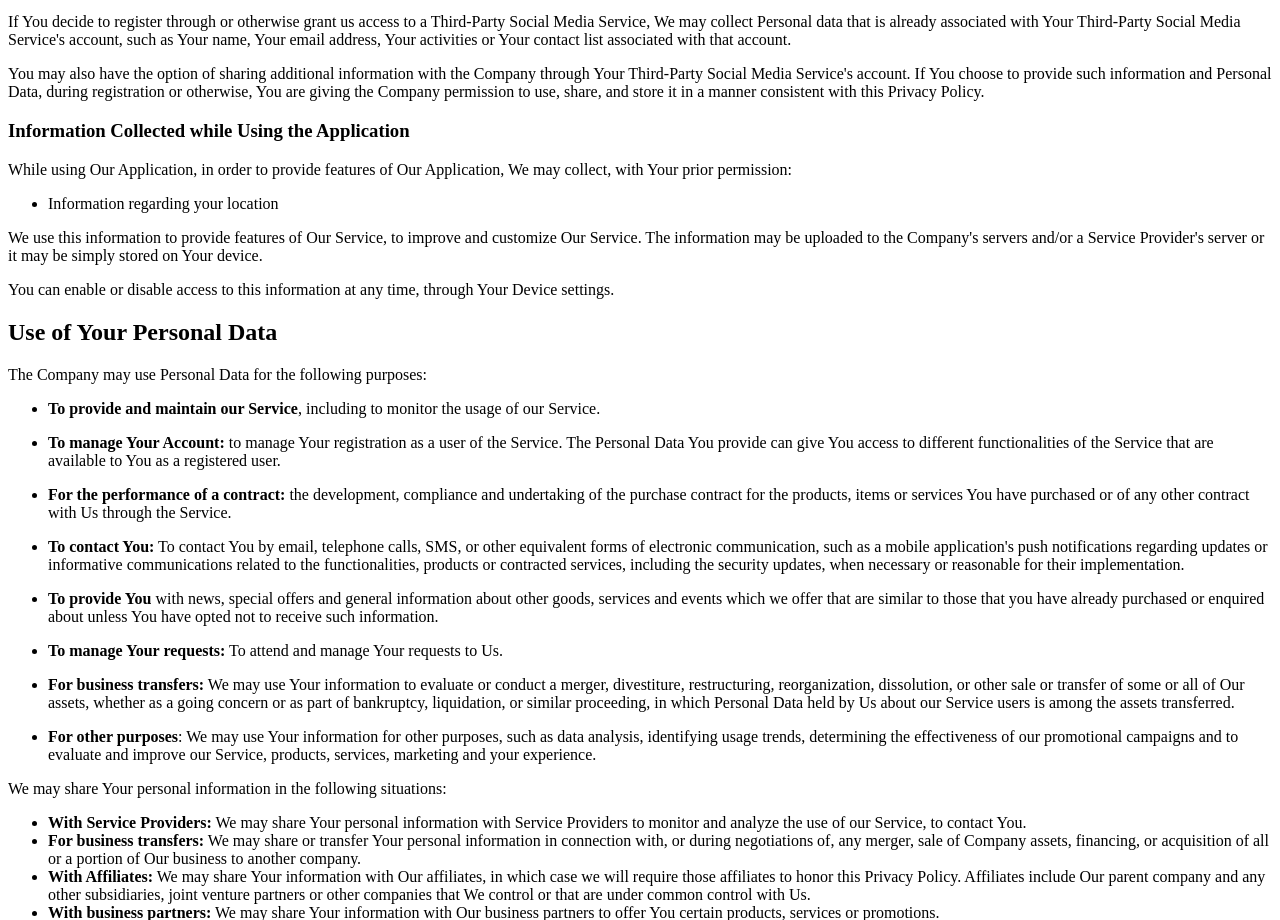
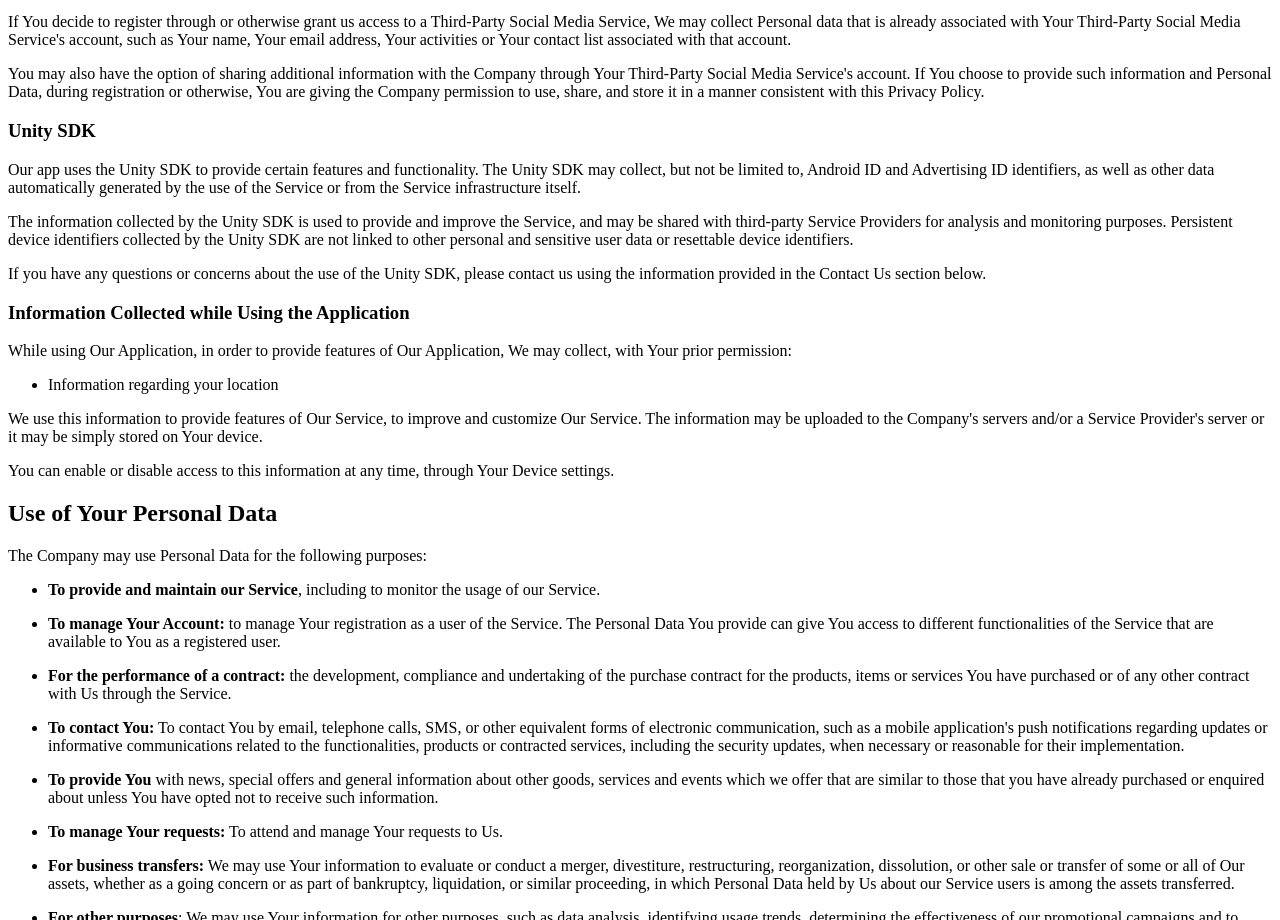
Before and after one commit to Sharkbunny/Artemis-Ave-LLC-Privacy-Policy, a plain HTML site: page index.html in a window 1280 px wide. Shown: the part 1515-2435 px from the top of the page. Drawn offline with Linux system fonts and the light colour scheme.

Commit message:
Added Unity SDK section

```diff
--- a/index.html
+++ b/index.html
@@ -73,6 +73,10 @@
 </ul>
 <p>If You decide to register through or otherwise grant us access to a Third-Party Social Media Service, We may collect Personal data that is already associated with Your Third-Party Social Media Service's account, such as Your name, Your email address, Your activities or Your contact list associated with that account.</p>
 <p>You may also have the option of sharing additional information with the Company through Your Third-Party Social Media Service's account. If You choose to provide such information and Personal Data, during registration or otherwise, You are giving the Company permission to use, share, and store it in a manner consistent with this Privacy Policy.</p>
+<h3>Unity SDK</h3>
+<p>Our app uses the Unity SDK to provide certain features and functionality. The Unity SDK may collect, but not be limited to, Android ID and Advertising ID identifiers, as well as other data automatically generated by the use of the Service or from the Service infrastructure itself.</p>
+<p>The information collected by the Unity SDK is used to provide and improve the Service, and may be shared with third-party Service Providers for analysis and monitoring purposes. Persistent device identifiers collected by the Unity SDK are not linked to other personal and sensitive user data or resettable device identifiers.</p>
+<p>If you have any questions or concerns about the use of the Unity SDK, please contact us using the information provided in the Contact Us section below.</p>
 <h3>Information Collected while Using the Application</h3>
 <p>While using Our Application, in order to provide features of Our Application, We may collect, with Your prior permission:</p>
 <ul>
```
